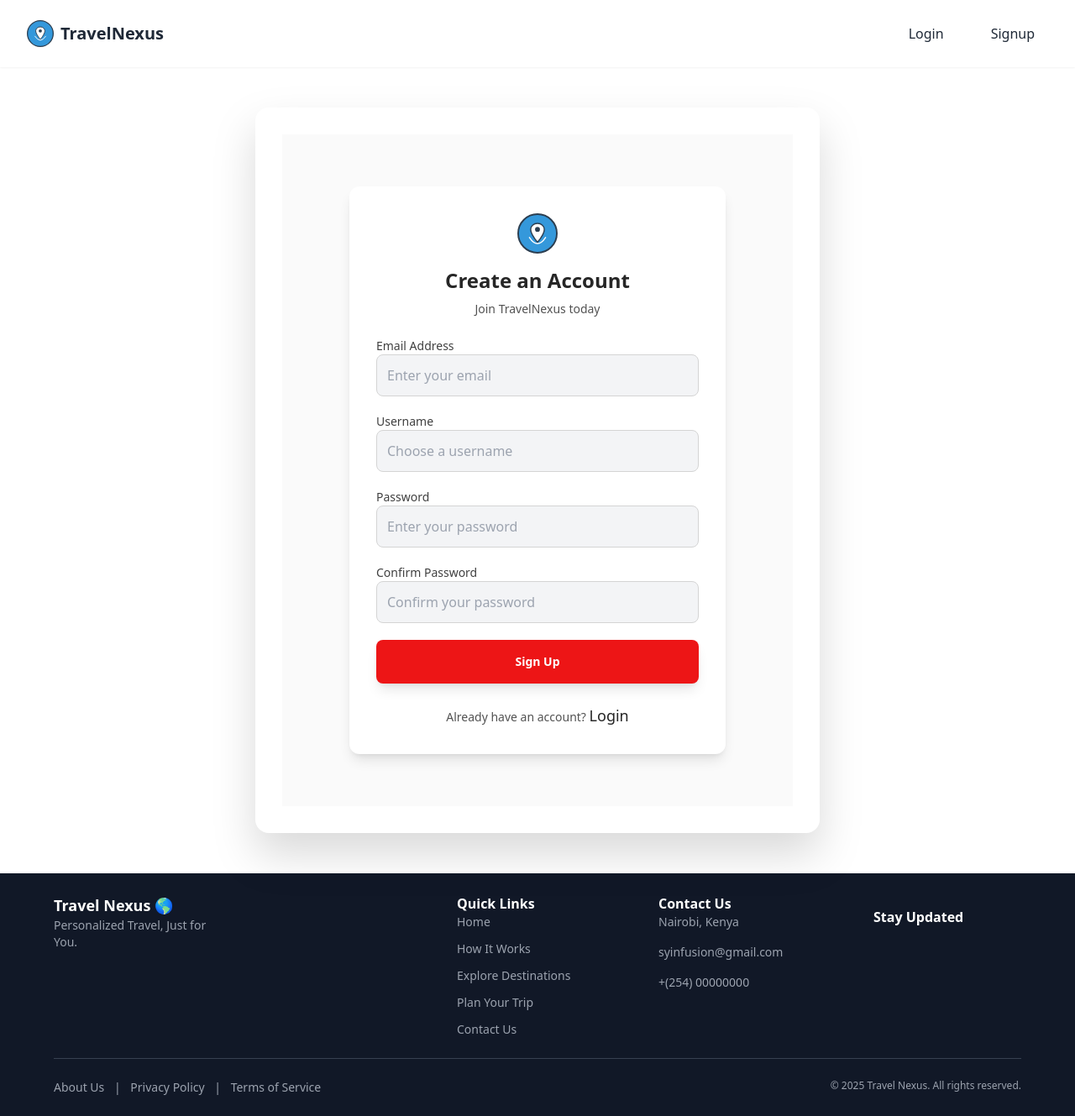
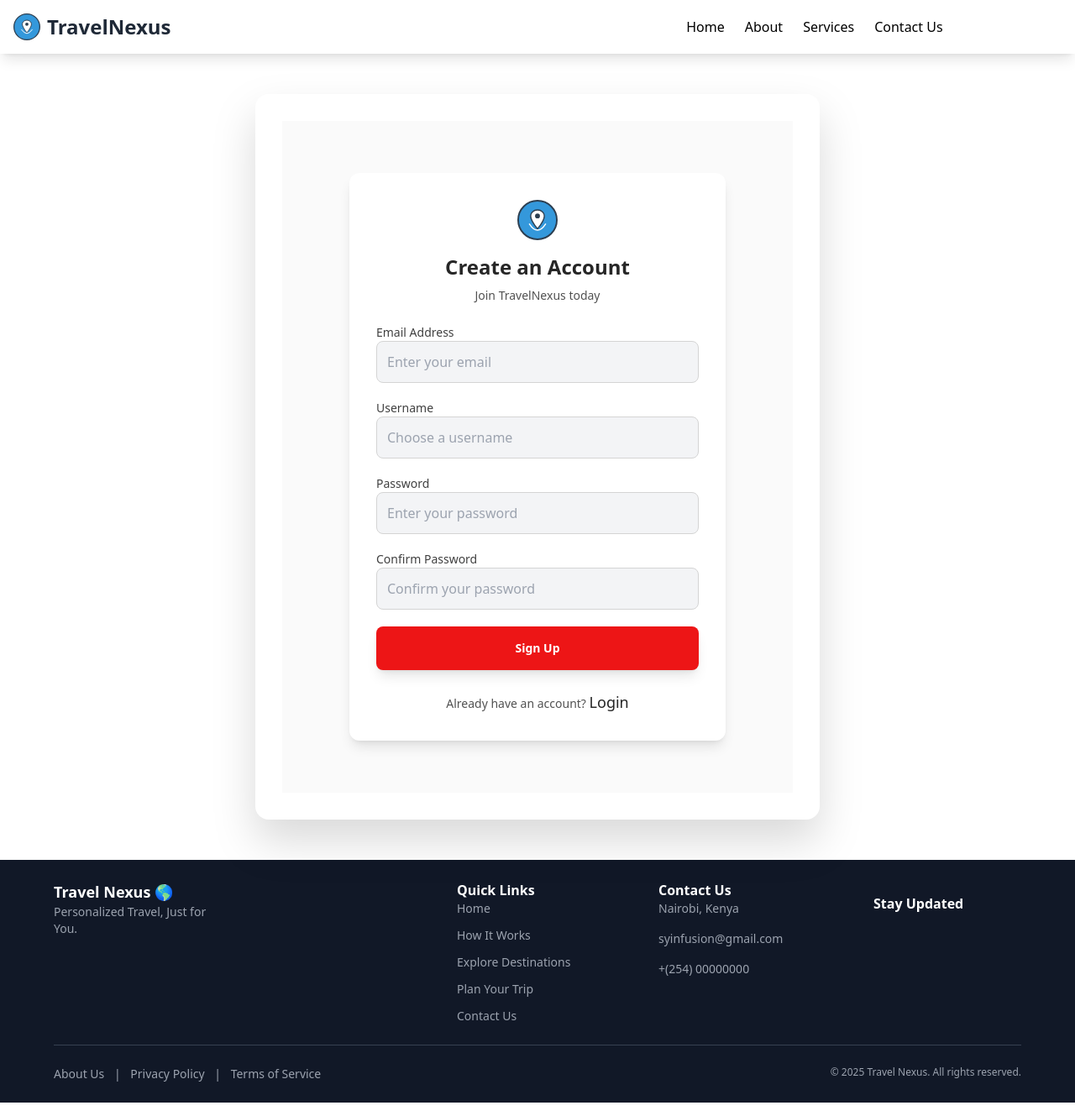
Before and after one commit to syInfusion/TravelNexus-beta, a Django app: page /accounts/signup/ in a window 1280 px wide. Shown: the whole page at 84% size. Run offline with Django 5.2, Linux system fonts and the light colour scheme; some libraries are stand-ins or nearby versions.

Commit message:
header tweaks

```diff
--- a/travel_planner/templates/includes/header.html
+++ b/travel_planner/templates/includes/header.html
@@ -1,5 +1,5 @@
 {% load static %}
-<header
+{% comment %} <header
   class="flex items-center justify-between bg-white h-20 px-8 text-gray-800 sticky top-0 z-40 shadow-sm"
 >
   <div>
@@ -98,4 +98,91 @@
       {% endif %}
     </ul>
   </nav>
+</header> {% endcomment %}
+
+
+<header class="bg-white shadow-lg py-4 sticky top-0 z-50">
+  <div class="container max-w-9xl mx-auto flex items-center justify-between px-4">
+    <!-- Logo -->
+    <a href="#" class="flex items-center text-primary hover:text-secondary gap-2">
+        <img class="h-8" src="{% static 'images/logo.svg' %}" alt="Logo" />
+        <span class="text-2xl font-bold text-gray-800">TravelNexus</span>
+    </a>
+
+    <!-- Mobile Menu Button (Hidden on larger screens) -->
+    <div class="md:hidden">
+      <button id="menu-toggle"
+                    class="text-gray-800 hover:text-primary focus:outline-none transition-colors duration-300">
+                <svg class="h-6 w-6" fill="none" viewBox="0 0 24 24" stroke="currentColor">
+                    <path stroke-linecap="round" stroke-linejoin="round" stroke-width="2" d="M4 6h16M4 12h16m-7 6h7"/>
+                </svg>
+            </button>
+    </div>
+
+    <!-- Desktop Navigation (Hidden on smaller screens) -->
+    <nav class="hidden md:block">
+      <ul class="flex space-x-6">
+        <li><a href="#" class="hover:text-primary transition-colors duration-300">Home</a></li>
+        <li><a href="#" class="hover:text-primary transition-colors duration-300">About</a></li>
+        <li class="group relative">
+          <a href="#" class="hover:text-primary transition-colors duration-300">Services</a>
+          <!-- Dropdown Menu -->
+          <ul
+            class="absolute left-0 hidden group-hover:block bg-white shadow-md py-2 mt-1 rounded-md w-48 transition-all duration-300">
+            <li><a href="#" class="block px-4 py-2 hover:bg-gray-100">How it Works</a></li>
+            <li><a href="#" class="block px-4 py-2 hover:bg-gray-100">Explore Destinations</a></li>
+            <li><a href="#" class="block px-4 py-2 hover:bg-gray-100">Plan Your Destinations</a></li>
+          </ul>
+        </li>
+        <li><a href="#" class="hover:text-primary transition-colors duration-300">Contact Us</a></li>
+        <li><a href="#"
+            class="bg-primary hover:bg-secondary text-white px-4 py-2 rounded-md transition-colors duration-300">Get
+            Started</a></li>
+      </ul>
+    </nav>
+  </div>
+
+  <!-- Mobile Menu (Hidden by default) -->
+  <nav id="mobile-menu"
+    class="hidden md:hidden bg-gray-50 border-t border-gray-200 transition-height duration-300 ease-in-out">
+    <ul class="px-4 py-2">
+      <li><a href="#" class="block py-2 hover:text-primary">Home</a></li>
+      <li><a href="#" class="block py-2 hover:text-primary">About</a></li>
+      <li>
+        <a href="#" id="services-dropdown-toggle" class="block py-2 hover:text-primary"> Services</a>
+        <!-- Mobile Dropdown -->
+        <ul id="services-dropdown" class="hidden pl-4">
+          <li><a href="#" class="block py-2 hover:text-primary">How it works</a></li>
+          <li><a href="#" class="block py-2 hover:text-primary">Explore Destinations</a></li>
+          <li><a href="#" class="block py-2 hover:text-primary">Plan Your Trip</a></li>
+        </ul>
+      </li>
+      <li><a href="#" class="block py-2 hover:text-primary">Contact Us</a></li>
+      <li><a href="#"
+          class="block py-2 bg-primary hover:bg-secondary text-white rounded-md text-center transition-colors duration-300">Get
+          Started</a></li>
+    </ul>
+  </nav>
 </header>
+<script>
+  // Toggle mobile menu
+    const menuToggle = document.getElementById('menu-toggle');
+    const mobileMenu = document.getElementById('mobile-menu');
+
+    menuToggle.addEventListener('click', () => {
+        mobileMenu.classList.toggle('hidden');
+        if (!mobileMenu.classList.contains('hidden')) {
+            mobileMenu.style.height = mobileMenu.scrollHeight + "px"; // Set height for transition
+        } else {
+            mobileMenu.style.height = "0";
+        }
+    });
+
+    // Toggle mobile services dropdown
+    const servicesDropdownToggle = document.getElementById('services-dropdown-toggle');
+    const servicesDropdown = document.getElementById('services-dropdown');
+
+    servicesDropdownToggle.addEventListener('click', () => {
+        servicesDropdown.classList.toggle('hidden');
+    });
+</script>
```
